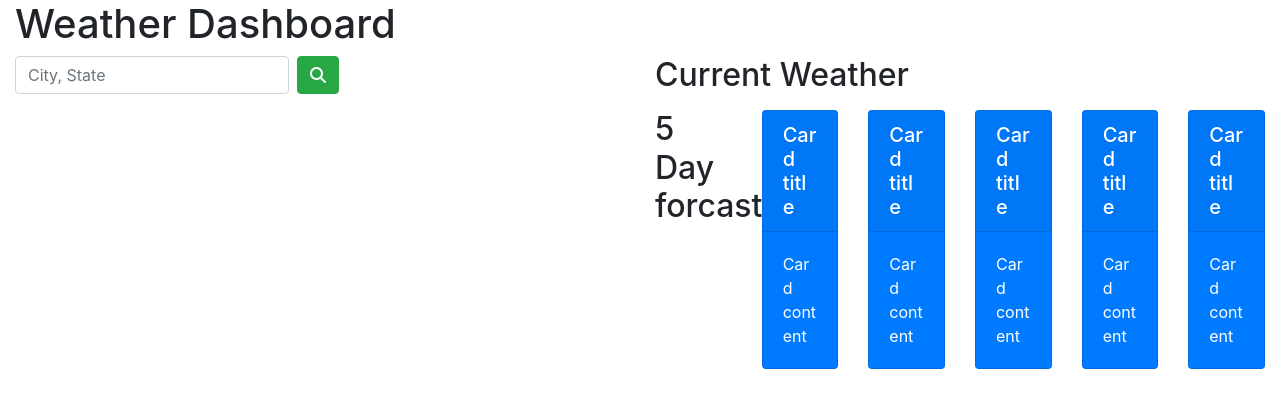
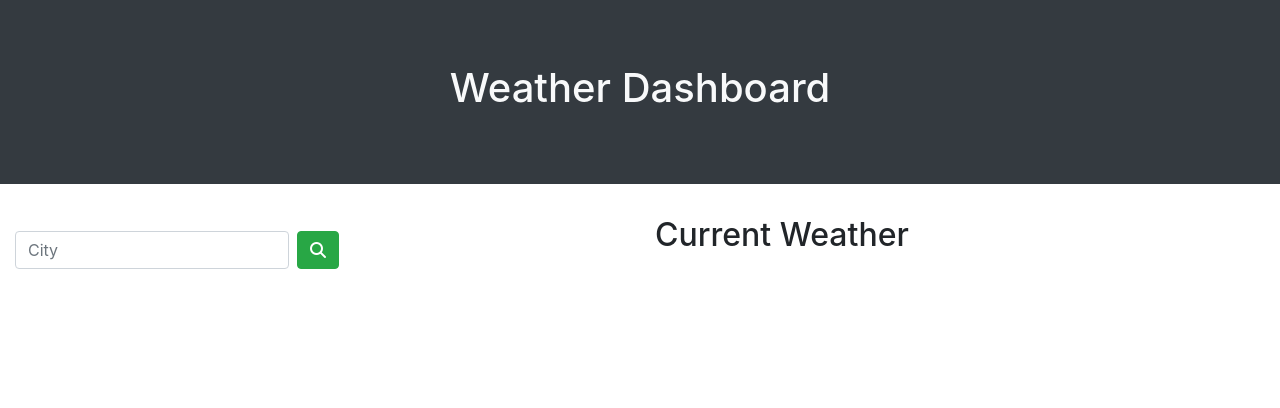
Before and after one commit to MikeFogz/WeatherDashboard, a plain HTML site: page index.html in a window 1280 px wide. Drawn offline with nearby package versions, Linux system fonts and the light colour scheme; no server answers.

Commit message:
minor style changes, updated 5 day forecast html so it's dynamic. having issues with a few things and may make adjustments to app.js

```diff
--- a/Assets/app.js
+++ b/Assets/app.js
@@ -7,21 +7,21 @@ var cityName = "Oakland"
 var requestWeatherUrl= 'https://api.openweathermap.org/data/2.5/weather?q=' + cityName + '&units=imperial&appid=d6023dc0b7605243dca140129a0bd39b' ;
 //var requestWeatherUrl= 'https://api.openweathermap.org/data/2.5/weather?q=Long Beach&units=imperial&appid=d6023dc0b7605243dca140129a0bd39b'
 //5 day forecast api url
-//var requestForecastUrl= 'https://api.openweathermap.org/data/2.5/forecast?q=' + cityName + '&units=imperial&appid=' + apiKey ;
+var requestForecastUrl= 'https://api.openweathermap.org/data/2.5/forecast?q=' + cityName + '&units=imperial&appid=d6023dc0b7605243dca140129a0bd39b' ;
 
-// // event listener
-// document.getElementById('getCity').addEventListener('submit', getCity);
+// event listener
+document.getElementById('getCity').addEventListener('submit', getCity);
 
 // // city name submit function
 // function cityName(e){
 //     e.preventDefault();
 
-//     let title = document.getElementById('title').nodeValue;
-//     let body = document.getElementById('body').nodeValue;
+//     let title = document.getElementById('title').value;
+//     let body = document.getElementById('body').value;
 
 //     fetch(currentURL)
 // }
-
+getApi(requestWeatherUrl);
 
 // Fetch Current Weather
 function getApi(requestWeatherUrl) {
@@ -34,6 +34,13 @@ function getApi(requestWeatherUrl) {
         console.log(data);
         //City + Date + Icon
 
+        var code = data.weather[0].icon;
+        var iconUrl = "http://openweathermap.org/img/wn/" + code + "@2x.png";
+
+        var iconImg = document.createElement('img');
+        iconImg.setAttribute("src", iconUrl);
+        var IconEl = document.querySelector("#weather-div");
+        IconEl.append(iconImg);
         //weather[0].id
 
         //Temp
@@ -57,5 +64,15 @@ function getApi(requestWeatherUrl) {
         // UV Index
 
     })
-};
-getApi(requestWeatherUrl);
+// function getApi(requestForecastUrl) {
+//     fetch(requestForecastUrl)
+//     .then(function (response) {
+//         console.log(response.status);
+//         return response.json();
+//     })
+//     .then(function (data) {
+//         console.log(data);
+
+// });
+
+}
--- a/Assets/style.css
+++ b/Assets/style.css
@@ -0,0 +1,6 @@
+.jumbotron {
+  text-align: center;
+}
+#search-bar {
+  padding: 15px;
+}
--- a/index.html
+++ b/index.html
@@ -9,22 +9,19 @@
     <title>5 Day Weather Dashboard</title>
 </head>
 <body>
-    <div class="container-fluid">
+    <div id="container">
         <!-- Header -->
-        <div class="row">
-            <div class="col-md-12">
-                <div class="page-header">
-                    <h1>
-                        Weather Dashboard
-                    </h1>
-                </div>
+        <div class = "row">
+            <div class = "col-12 jumbotron text-light bg-dark">
+                <h1>Weather Dashboard</h1>
             </div>
         </div>
+
         <div class="row">
             <!-- Search Bar column -->
-            <div class="col-md-6">
+            <div class="col-md-6 search">
                 <form id= "search-bar" class="form-inline my-2 my-lg-0">
-                    <input id= "city-name" class="form-control mr-sm-2" type="search" placeholder="City, State" aria-label="Search">
+                    <input id= "city-name" class="form-control mr-sm-2" type="search" placeholder="City" aria-label="Search">
                     <button id= "getCity"class="btn btn-success" type="submit">
                         <i class="fas fa-search"></i>
                     </button>
@@ -40,76 +37,9 @@
                     </div>
                 </div>
                 <!-- 5-Day Forecast -->
-                <!-- Make this responsive and appear after api call? -->
-                <div class="row">
-                    <div class="col-md-2">
-                        <h2>5 Day forcast</h2>
-                    </div>
-                    <div class="col-md-2">
-                        <!-- Tomorrow +1 Day -->
-                        <div class="card text-white bg-primary">
-                            <h5 class="card-header">
-                                Card title
-                            </h5>
-                            <div class="card-body">
-                                <p class="card-text">
-                                    Card content
-                                </p>
-                            </div>
-                        </div>
-                    </div>
-                    <!-- +2 Days  -->
-                    <div class="col-md-2">
-                        <div class="card text-white bg-primary">
-                            <h5 class="card-header">
-                                Card title
-                            </h5>
-                            <div class="card-body">
-                                <p class="card-text">
-                                    Card content
-                                </p>
-                            </div>
-                        </div>
-                    </div>
-                    <!-- +3 Days -->
-                    <div class="col-md-2">
-                        <div class="card text-white bg-primary">
-                            <h5 class="card-header">
-                                Card title
-                            </h5>
-                            <div class="card-body">
-                                <p class="card-text">
-                                    Card content
-                                </p>
-                            </div>
-                        </div>
-                    </div>
-                    <!-- +4 Day -->
-                    <div class="col-md-2">
-                        <div class="card text-white bg-primary">
-                            <h5 class="card-header">
-                                Card title
-                            </h5>
-                            <div class="card-body">
-                                <p class="card-text">
-                                    Card content
-                                </p>
-                            </div>
-                        </div>
-                    </div>
-                    <!-- +5 Day -->
-                    <div class="col-md-2">
-                        <div class="card text-white bg-primary">
-                            <h5 class="card-header">
-                                Card title
-                            </h5>
-                            <div class="card-body">
-                                <p class="card-text">
-                                    Card content
-                                </p>
-                            </div>
-                        </div>
-                    </div>
+                <div class = "col-md-8">
+                    <div id = "current-weather"></div>
+                    <div id = "forecast-weather"></div>
                 </div>
             </div>
         </div>
```
